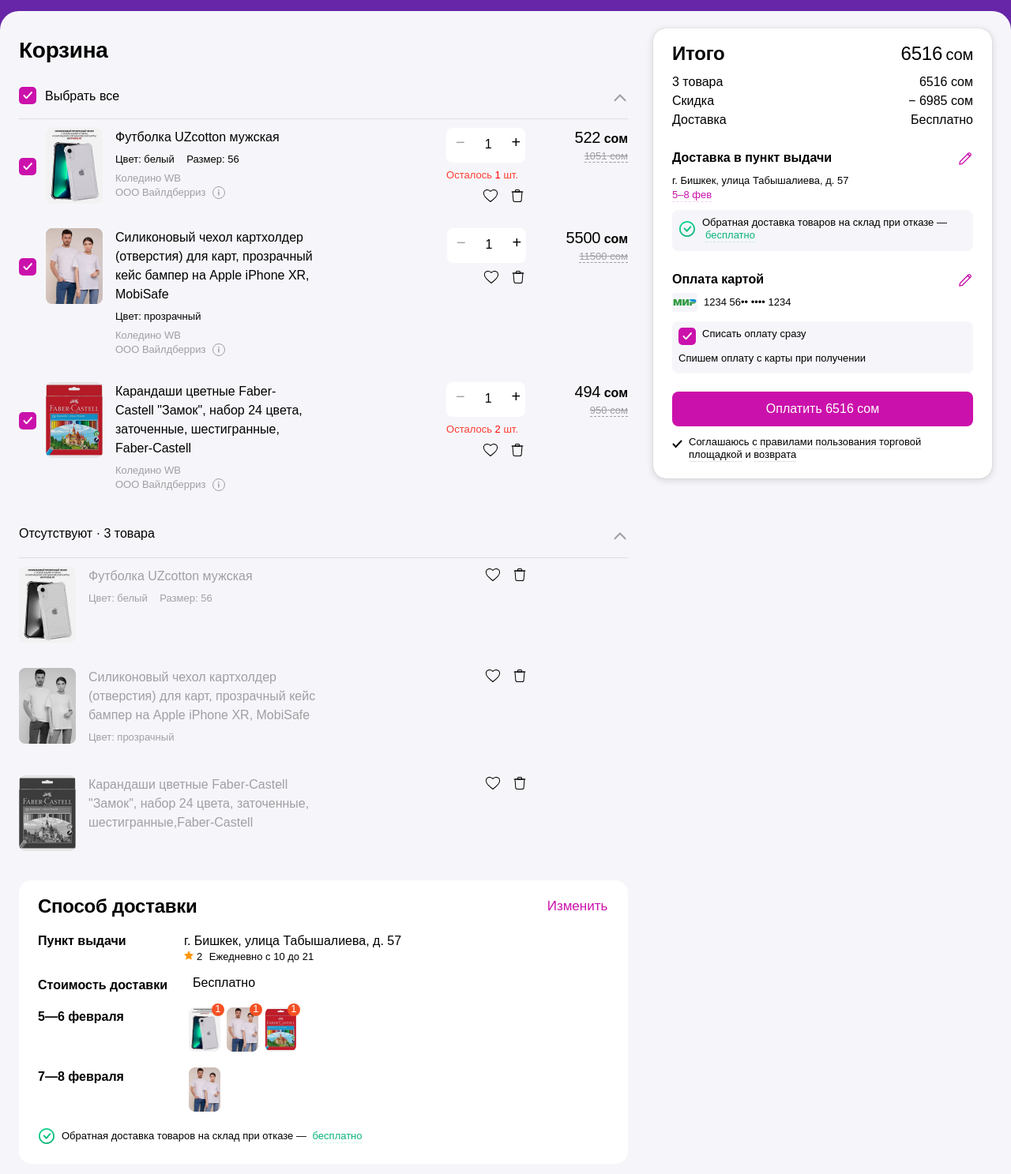
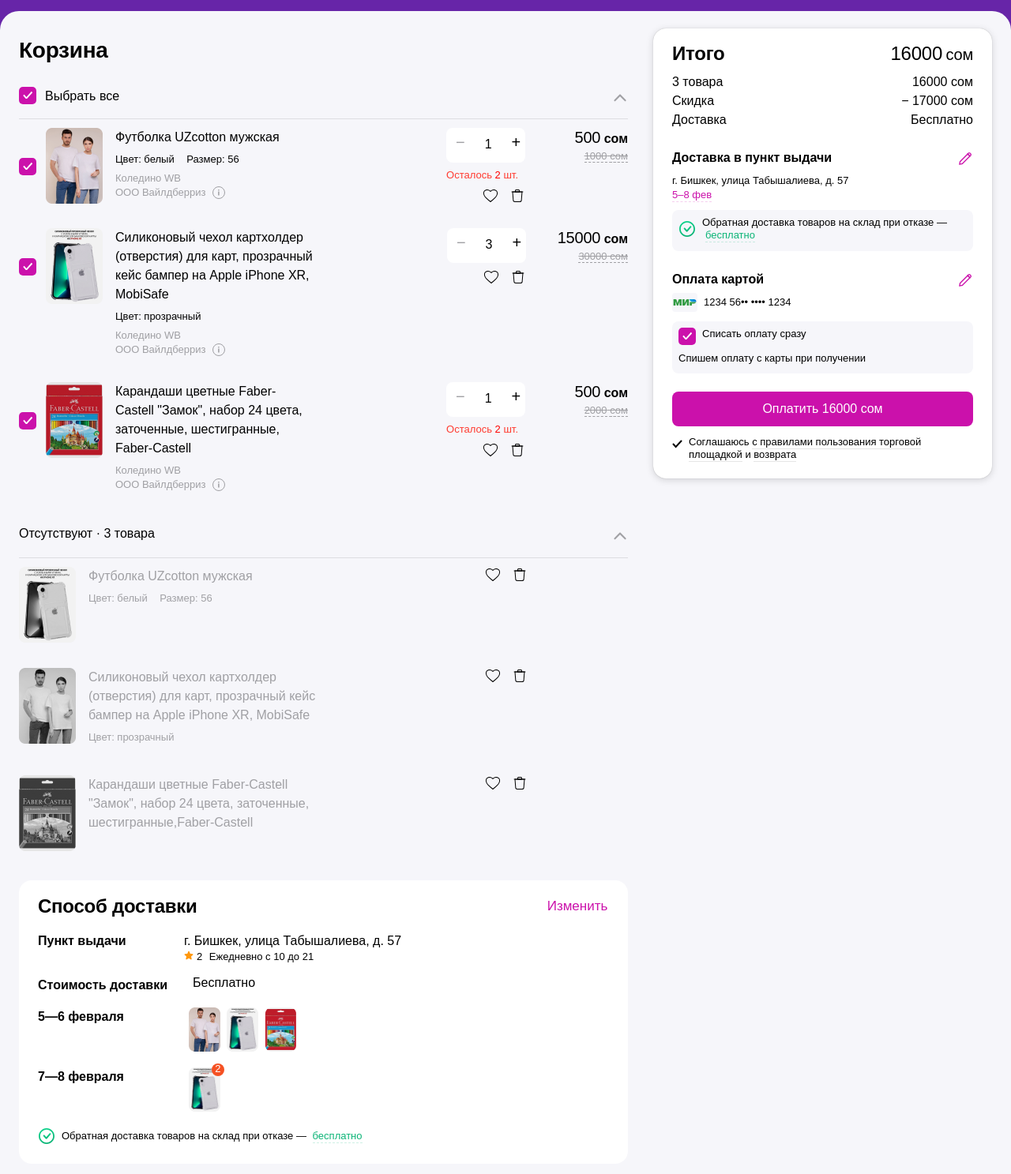
Before and after one commit to Shiroyam/L0, a website built with Vite: page index.html in a window 1280 px wide. Shown: the part 74-1561 px from the top of the page at 79% size. Built offline with nearby package versions, Linux system fonts and the light colour scheme; a web font is replaced by a local one.

Commit message:
fix: date delivery

```diff
--- a/index.html
+++ b/index.html
@@ -84,9 +84,9 @@
 
                 <div class="delivery__date">
                   <h4 class="title">7—8 февраля</h4>
-                  <article>
-                    <img class="img" src="/png/2-bit-product.png" />
-                  </article>
+                  <div id="delivery__product-next">
+
+                  </div>
                 </div>
 
                 <div class="delivery__description">
@@ -134,7 +134,7 @@
             <div class="total__title">
               <h3 class="total__title-text">Итого</h3>
               <div class="total__title-price">
-                <span id="total-price">6516</span>
+                <span id="total-price">16000</span>
                 <span class="currency">сом</span>
               </div>
             </div>
@@ -143,14 +143,14 @@
               <div class="total__info-wrapper">
                 <span class="text"><span id="total-products">3</span> товара</span>
                 <div class="price">
-                  <span id="total-price">6516</span>
+                  <span id="total-price">16000</span>
                   <span>сом</span>
                 </div>
               </div>
               <div class="total__info-wrapper">
                 <span class="text">Скидка</span>
                 <div class="price">
-                  − <span id="total-discount">6985</span>
+                  − <span id="total-discount">17000</span>
                   <span>сом</span>
                 </div>
               </div>
--- a/src/components/product/product.js
+++ b/src/components/product/product.js
@@ -26,9 +26,20 @@
           .querySelector("#delivery__product")
           .insertAdjacentHTML(
             "beforeend",
-            this.deliveryTemplate(data.img[2], data.id),
+            this.deliveryTemplate(data.img[2], data.id, data.value),
           );
       });
+
+    document
+      .querySelector("#delivery__product-next")
+      .insertAdjacentHTML(
+        "beforeend",
+        this.deliveryTemplate(
+          products[1].img[2],
+          products[1].id,
+          products[1].value - 1,
+        ),
+      );
   }
 
   eventListener(data) {
@@ -41,12 +52,16 @@
     const checkboxPayment = document.querySelector("#checkbox-payment");
     const btnOOO = document.querySelector(`#OOO-${data.id}`);
     const bntDiscount = document.querySelector(`#wrapper-price-${data.id}`);
-    const deliveryProduct = document.querySelector(
+    const countHeader = document.querySelectorAll("#header-count");
+    const countImg = document.querySelectorAll(`#delivery-count-${data.id}`);
+    const countProduct = document.querySelector(`#btn-count-${data.id}`);
+    const productWrapper = document.querySelector("#delivery__product");
+    const deliveryProduct = document.querySelectorAll(
       `#delivery-product-${data.id}`,
     );
-    const countHeader = document.querySelectorAll("#header-count");
-    const countImg = document.querySelector(`#delivery-count-${data.id}`);
-    const countProduct = document.querySelector(`#btn-count-${data.id}`);
+    const productWrapperNext = document.querySelector(
+      "#delivery__product-next",
+    );
 
     if (increment) {
       increment.addEventListener("click", () => {
@@ -62,7 +77,18 @@
 
         this.selectPayment();
         this.fontResize();
-        countImg.innerHTML = countProduct.innerHTML;
+
+        countImg.forEach((value) => {
+          if (value.id == "delivery-count-1") {
+            return (countImg[1].innerHTML = Number(countProduct.innerHTML) - 1);
+          }
+
+          value.innerHTML = countProduct.innerHTML;
+        });
+
+        this.checkVisibilityCountImg();
+        this.checkVisibilitySplitProductDelivery(productWrapperNext.childNodes);
+        this.checkVisibilityDeliveryDate(productWrapperNext, checkbox.checked);
       });
     }
 
@@ -79,7 +105,13 @@
         }
 
         this.selectPayment();
-        countImg.innerHTML = countProduct.innerHTML;
+        countImg.forEach((value) => {
+          value.innerHTML = Number(countProduct.innerHTML) - 1;
+        });
+
+        this.checkVisibilityCountImg();
+        this.checkVisibilitySplitProductDelivery(productWrapperNext.childNodes);
+        this.checkVisibilityDeliveryDate(productWrapperNext);
       });
     }
 
@@ -87,13 +119,18 @@
       checkbox.addEventListener("change", () => {
         this.calculateTotalPrice();
         this.selectPayment();
+        this.checkVisibilityProductDelivery(deliveryProduct, checkbox.checked);
+        this.checkVisibilityDeliveryDate(productWrapper);
+        this.checkVisibilityDeliveryDate(productWrapperNext);
       });
 
       checkboxAll.addEventListener("change", () => {
         this.selectAll(checkbox, checkboxAll.checked);
-
+        this.checkVisibilityProductDelivery(deliveryProduct, checkbox.checked);
         this.calculateTotalPrice();
         this.selectPayment();
+        this.checkVisibilityDeliveryDate(productWrapper);
+        this.checkVisibilityDeliveryDate(productWrapperNext);
       });
     }
 
@@ -104,15 +141,19 @@
     remove.addEventListener("click", () => {
       counter.onRemove(`#product-${data.id}`);
 
-      deliveryProduct.remove();
+      deliveryProduct.forEach((value) => {
+        value.remove();
+      });
 
       countHeader.forEach((value) => {
         value.innerHTML = Number(value.innerHTML) - 1;
       });
 
       this.calculateTotalPrice();
-      this.checkVisibilityCount();
+      this.checkVisibilityCountHeader();
       this.selectPayment();
+      this.checkVisibilityDeliveryDate(productWrapper);
+      this.checkVisibilityDeliveryDate(productWrapperNext);
     });
 
     checkboxPayment.addEventListener("change", () => {
@@ -135,10 +176,9 @@
 
     if (bntDiscount) {
       const percent = Number(data.price) / 100;
-      const sale = Math.floor(
-        (Number(data.price) - Number(data.discount)) / percent,
-      );
-      const total = Number(data.price) - Number(data.discount);
+      const sale =
+        Math.floor((Number(data.price) - Number(data.discount)) / percent) - 10;
+      const total = sale * percent;
       const extraDiscount = Math.floor(percent * 10);
 
       this.eventHoverTooltip(
@@ -152,6 +192,9 @@
         "beforeend",
       );
     }
+
+    this.splitProductDelivery(countImg);
+    this.checkVisibilityCountImg();
   }
 
   /**
@@ -337,7 +380,7 @@
   /**
    * Проверка на количество товаров
    */
-  checkVisibilityCount() {
+  checkVisibilityCountHeader() {
     const countHeader = document.querySelectorAll(`#header-count`);
 
     countHeader.forEach((value) => {
@@ -347,6 +390,77 @@
         value.classList.remove("header__icon-hidden");
       }
     });
+  }
+
+  /**
+   * Проверка на количество товаров в картинках
+   */
+  checkVisibilityCountImg() {
+    const countImg = document.querySelectorAll(`.delivery__icon-count`);
+
+    countImg.forEach((value) => {
+      if (value.innerHTML == 1 || value.innerHTML == 0) {
+        value.classList.add("header__icon-hidden");
+      } else {
+        value.classList.remove("header__icon-hidden");
+      }
+    });
+  }
+
+  /**
+   * Отображение картинки продукта в доставке
+   */
+  checkVisibilityProductDelivery(element, checked) {
+    element.forEach((value) => {
+      if (checked) {
+        value.classList.remove("hidden");
+      } else {
+        value.classList.add("hidden");
+      }
+    });
+  }
+
+  /**
+   * Спилт товаров в разные дни доставки
+   */
+  splitProductDelivery(product) {
+    const lastElement = product.length - 1;
+
+    product.forEach((value, index) => {
+      if (lastElement == index) {
+        return value.classList.remove("hidden");
+      }
+
+      value.classList.add("hidden");
+    });
+  }
+
+  checkVisibilitySplitProductDelivery(product) {
+    const count = document.querySelector("#btn-count-1");
+
+    if (count.innerHTML == 1) {
+      return product[1].classList.add("hidden");
+    }
+
+    product[1].classList.remove("hidden");
+  }
+
+  checkVisibilityDeliveryDate(product, checked = true) {
+    const element = product.childNodes;
+    const elementLength = element.length;
+    let number = 0;
+
+    for (let i = 1; i < elementLength; i++) {
+      if (element[i].classList[0] !== "hidden" && checked) {
+        number++;
+      }
+    }
+
+    if (number === 0) {
+      product.parentNode.classList.add("delivery__date--hidden");
+    } else {
+      product.parentNode.classList.remove("delivery__date--hidden");
+    }
   }
 
   template(data) {
@@ -381,17 +495,23 @@
           </div>
         </div>
 
-        ${counter.template(1, data.count, data.id, data.availability)}
+        ${counter.template(data.value, data.count, data.id, data.availability)}
 
         ${
           data.availability
             ? `<div class="product__price">
                 <div>
-                  <span id="product-discount-${data.id}" class="product__price-total">${data.discount}</span>
+                  <span id="product-discount-${
+                    data.id
+                  }" class="product__price-total">${
+                    data.discount * data.value
+                  }</span>
                   <span class="product__price-currency">сом</span>
                 </div>
                 <div id="wrapper-price-${data.id}" class="product-discount">
-                  <span id="product-price-${data.id}" class="number">${data.price}</span>
+                  <span id="product-price-${data.id}" class="number">${
+                    data.price * data.value
+                  }</span>
                   <span class="currency">сом</span>
                 </div>
               </div>`
@@ -402,10 +522,10 @@
     `;
   }
 
-  deliveryTemplate(img, id) {
+  deliveryTemplate(img, id, count) {
     return `<div id="delivery-product-${id}">
       <img class="img" src="${img}" />
-      <div id="delivery-count-${id}" class="delivery__icon-count">1</div>
+      <div id="delivery-count-${id}" class="delivery__icon-count">${count}</div>
     </div>`;
   }
 }
--- a/src/data.json
+++ b/src/data.json
@@ -4,15 +4,16 @@
       "id": "0",
       "title": "Футболка UZcotton мужская",
       "img": [
-        "/png/1-product.png",
-        "/png/1-mobile-product.png",
-        "/png/1-bit-product.png"
+        "/png/2-product.png",
+        "/png/2-mobile-product.png",
+        "/png/2-bit-product.png"
       ],
       "color": "белый",
       "size": "56",
-      "count": 1,
-      "price": "1051",
-      "discount": "522",
+      "count": 2,
+      "value": 1,
+      "price": 1000,
+      "discount": 500,
       "IP": "Коледино WB",
       "company": {
         "title": "OOO Вайлдберриз",
@@ -25,15 +26,16 @@
       "id": "1",
       "title": "Силиконовый чехол картхолдер (отверстия) для карт, прозрачный кейс бампер на Apple iPhone XR, MobiSafe",
       "img": [
-        "/png/2-product.png",
-        "/png/2-mobile-product.png",
-        "/png/2-bit-product.png"
+        "/png/1-product.png",
+        "/png/1-mobile-product.png",
+        "/png/1-bit-product.png"
       ],
       "color": "прозрачный",
       "size": null,
-      "count": 200,
-      "price": "11500",
-      "discount": "5500",
+      "count": 20000,
+      "value": 3,
+      "price": 10000,
+      "discount": 5000,
       "IP": "Коледино WB",
       "company": {
         "title": "OOO Вайлдберриз",
@@ -53,8 +55,9 @@
       "color": null,
       "size": null,
       "count": 2,
-      "price": "950",
-      "discount": "494",
+      "value": 1,
+      "price": 2000,
+      "discount": 500,
       "IP": "Коледино WB",
       "company": {
         "title": "OOO Вайлдберриз",
--- a/src/render.js
+++ b/src/render.js
@@ -30,7 +30,7 @@
     .querySelector(".total__payment")
     .insertAdjacentHTML(
       "afterend",
-      button.template("total", "Оплатить 6516 cом"),
+      button.template("total", "Оплатить 16000 cом"),
     );
 
   //modal
--- a/src/styles/main.scss
+++ b/src/styles/main.scss
@@ -156,6 +156,45 @@
               }
             }
           }
+
+          #delivery__product-next {
+            display: flex;
+            gap: 8px;
+
+            div {
+              position: relative;
+
+              .delivery__icon-count {
+                position: absolute;
+                top: -5px;
+                right: -5px;
+
+                min-width: 16px;
+                height: 16px;
+
+                font-size: 13px;
+                line-height: 14px;
+                color: var(--color-white);
+                text-align: center;
+
+                background-color: var(--color-orange);
+                border-radius: 50%;
+              }
+
+              .img {
+                width: 40px;
+                height: 56px;
+              }
+            }
+          }
+
+          .hidden {
+            display: none;
+          }
+        }
+
+        &__date--hidden {
+          display: none;
         }
 
         &__description {
```
